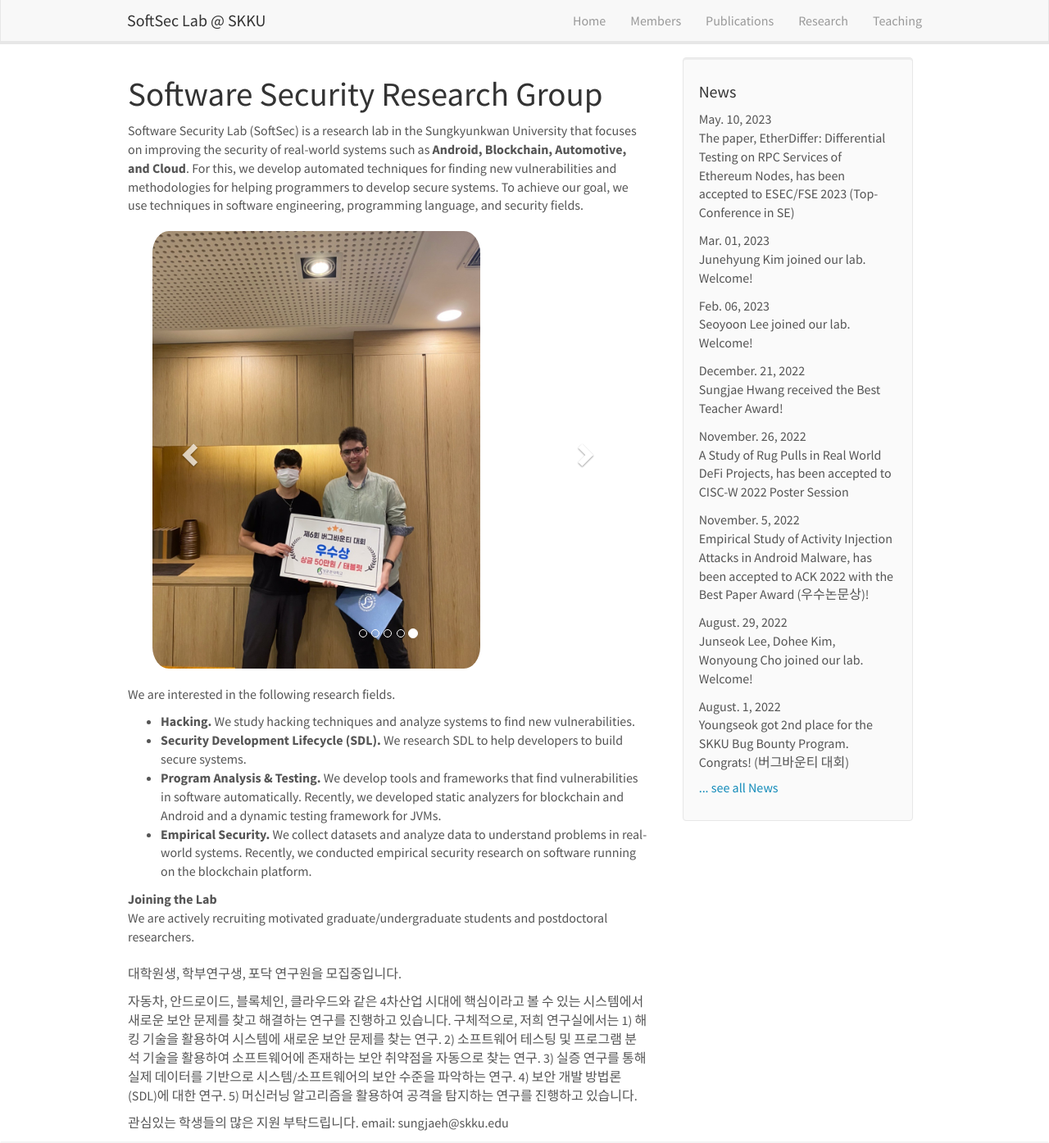
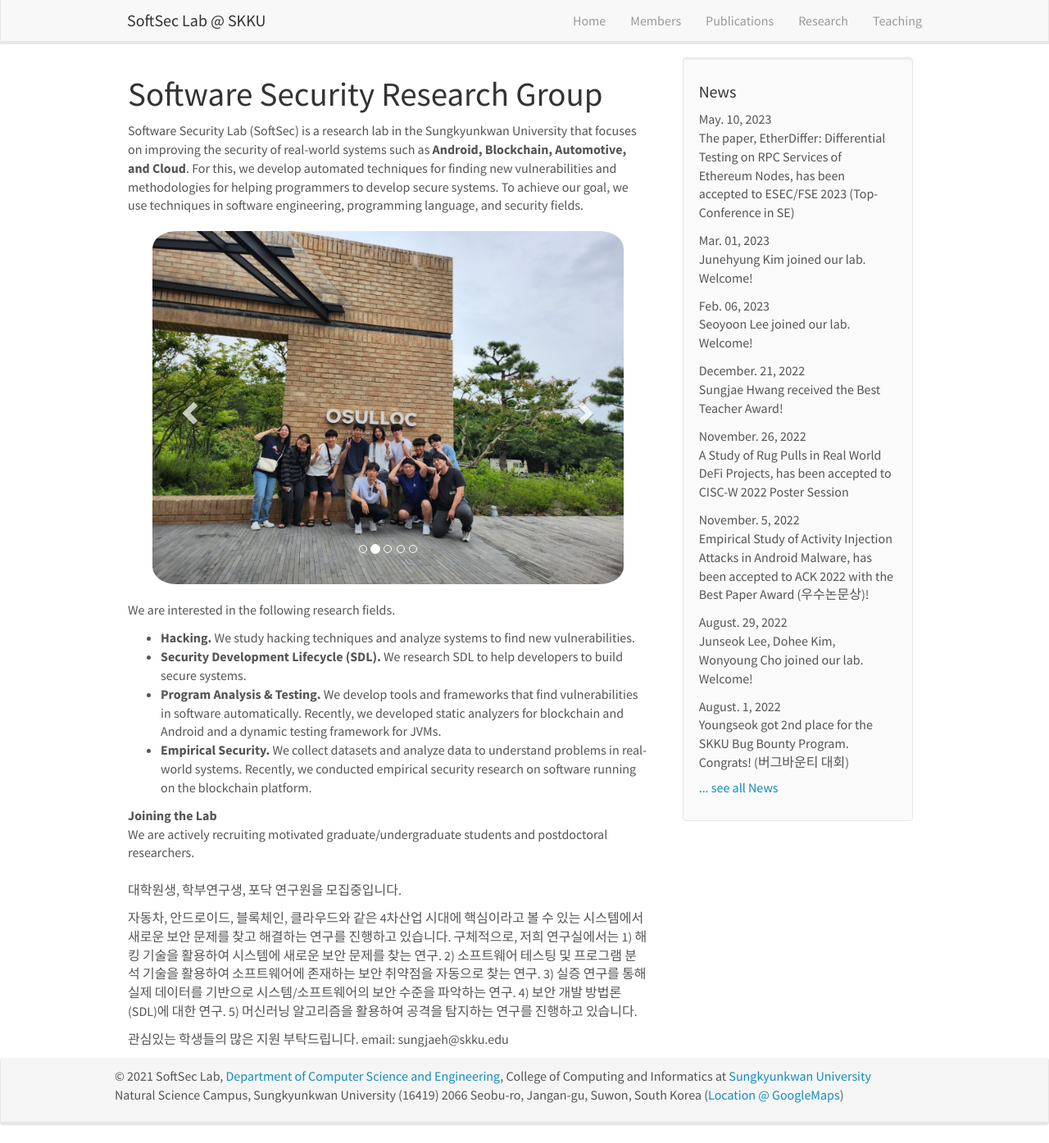
Before and after one commit to softsec-lab/softsec-lab.github.io, a Jekyll site: the page built from _pages/home.md, in a window 1280 px wide and 1395 px high. Shown: the whole window at 82% size. Built offline with Jekyll 4.4.1, drawn with Linux system fonts in a browser that asks for light colours; nearby versions of some CDN libraries.

Commit message:
image number

```diff
--- a/_pages/home.md
+++ b/_pages/home.md
@@ -17,7 +17,7 @@
     </ol>
 
     <div class="carousel-inner" markdown="0">
-        <div class="item">
+        <div class="item active">
             <img src="{{ site.url }}{{ site.baseurl }}/images/main8.jpg" />
         </div>
         <div class="item">
@@ -26,7 +26,7 @@
         <div class="item">
             <img src="{{ site.url }}{{ site.baseurl }}/images/main7.jpg" />
         </div>
-        <div class="item active">
+        <div class="item">
             <img src="{{ site.url }}{{ site.baseurl }}/images/sigpl2023.jpeg" />
         </div>
         <div class="item">
```
